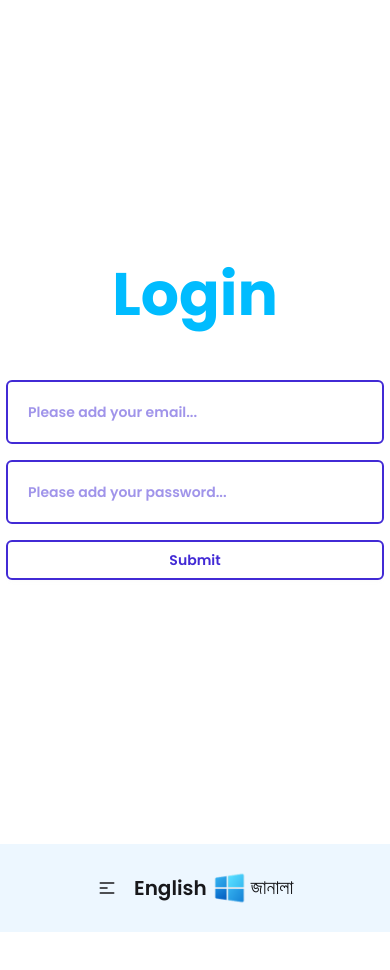
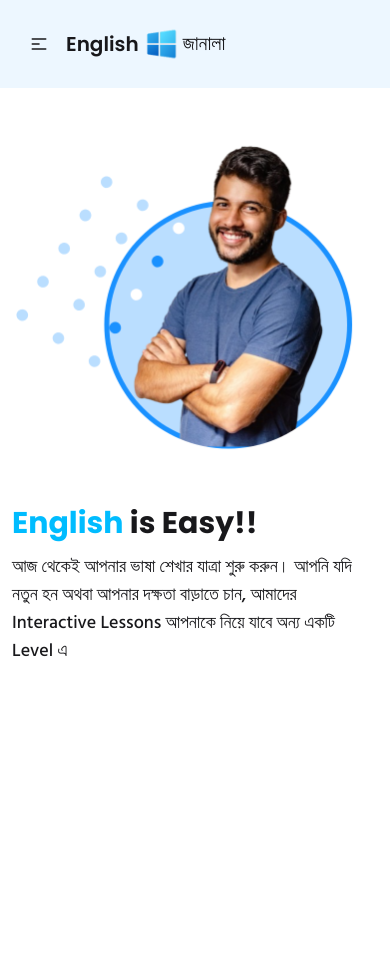
Before and after one commit to Abdurrobr34l/api_json, a plain HTML site: page module-33 (Project_English-Janala)/index.html in a window 390 px wide. After the commit the page ends 844 px from the top, so only its background shows below. Drawn offline with nearby package versions, Linux system fonts and the light colour scheme.

Commit message:
Completed hero section, header and banner sections are made responsive, updated login form js code for hero section

```diff
--- a/module-33 (Project_English-Janala)/index.html
+++ b/module-33 (Project_English-Janala)/index.html
@@ -26,7 +26,7 @@
 <body class="font-poppins primary-clr">
 
   <!--* LOGIN FORM START -->
-  <section id="form" class="flex items-center justify-center h-screen">
+  <!-- <section id="form" class="flex items-center justify-center h-screen">
     <form class="flex flex-col gap-4">
       <h1 class="accent-clr-blue  mb-10 text-6xl font-bold text-center">Login</h1>
 
@@ -36,12 +36,12 @@
 
       <button type="submit" id="submit-button" class="btn text-sm font-semibold bg-transparent accent-clr-purple border-2 border-[#422ad5] rounded-md transition-colors ease-linear duration-200 btn-hover">Submit</button>
     </form>
-  </section>
+  </section> -->
   <!--* LOGIN FORM END -->
 
   <!--* HEADER START -->
-  <header class=" mx-auto max-w-[1920px]"> <!-- add this class after finishing the project "hidden" -->
-    <div class="navbar bg-light-blue py-6 px-20">
+  <header class=" mx-auto max-w-[1920px]">
+    <div class="navbar bg-light-blue py-6 px-3 md:px-10 xl:px-20">
 
       <!--? DROPDOWN & LOGO -->
       <div class="navbar-start">
@@ -137,6 +137,31 @@
   </header>
   <!--* HEADER END -->
 
+  <!--* MAIN START -->
+  <main id="main" class="">
+
+    <!--* HERO START -->
+    <section class="mx-auto max-w-[1920px]">
+      <div class="flex flex-col-reverse items-center gap-8 py-5 px-3 md:flex-row md:px-10 md:py-7 xl:px-20 xl:py-12">
+
+        <!--? Hero Contents -->
+        <div class="flex-2">
+          <h1 class="text-3xl xl:text-5xl font-bold"><span class="accent-clr-blue">English</span> is Easy!!</h1>
+          <p class="font-hind_siliguri pt-3 pb-7 text-lg font-medium xl:max-w-[700px] md:pt-5 lg:max-w-[500px] xl:pt-6 xl:text-2xl">আজ থেকেই আপনার ভাষা শেখার যাত্রা শুরু করুন। আপনি যদি নতুন হন অথবা আপনার দক্ষতা বাড়াতে চান, আমাদের Interactive Lessons আপনাকে নিয়ে যাবে অন্য একটি Level এ</p>
+        </div>
+
+        <!--? Hero Image -->
+        <div class="flex-1">
+          <img src="./assets/hero-student.png" alt="It is an boy image">
+        </div>
+
+      </div>
+    </section>
+    <!--* HERO END -->
+
+  </main>
+  <!--* MAIN END -->
+
   <script src="./script.js"></script>
 </body>
 
--- a/module-33 (Project_English-Janala)/script.js
+++ b/module-33 (Project_English-Janala)/script.js
@@ -15,6 +15,7 @@
 //   if (email === "abd@gmail.com") {
 //     if (password === "12") {
 //       document.querySelector("header").classList.remove("hidden");
+//       document.getElementById("main").classList.remove("hidden");
 //       document.getElementById("form").classList.add("hidden");
 //       userEmailInput.value = "";
 //       userPasswordInput.value = "";
```
